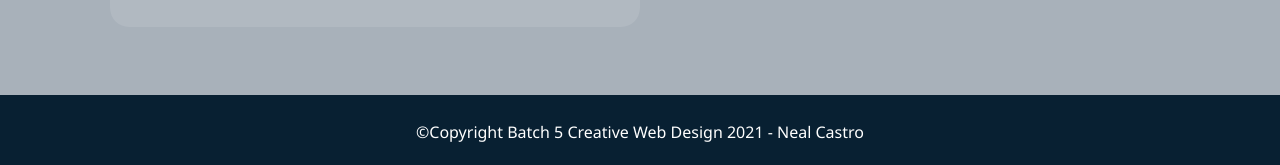
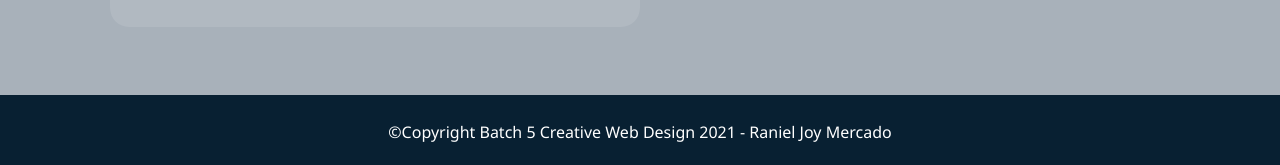
Before and after one commit to ranieljoymercado23/activitythirteen, a plain HTML site: page index.html in a window 1280 px wide. Shown: the part 1569-1734 px from the top of the page. Drawn offline with Linux system fonts and the light colour scheme.

Commit message:
Update index.html

```diff
--- a/index.html
+++ b/index.html
@@ -104,7 +104,7 @@
     <!-- footer -->
     <footer>
         <div class="container">
-            <p class="footer">&copy;Copyright Batch 5 Creative Web Design 2021 - Neal Castro</p>
+            <p class="footer">&copy;Copyright Batch 5 Creative Web Design 2021 - Raniel Joy Mercado</p>
         </div>
     </footer>
 
```
